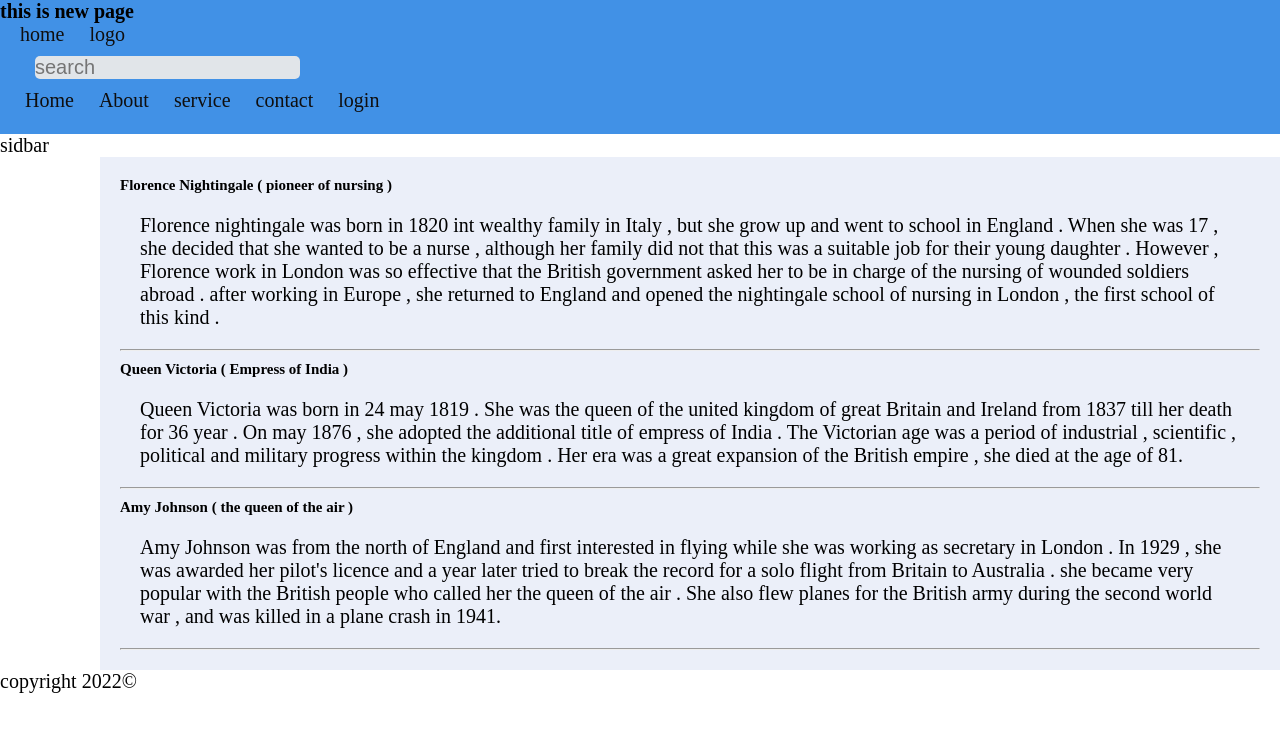
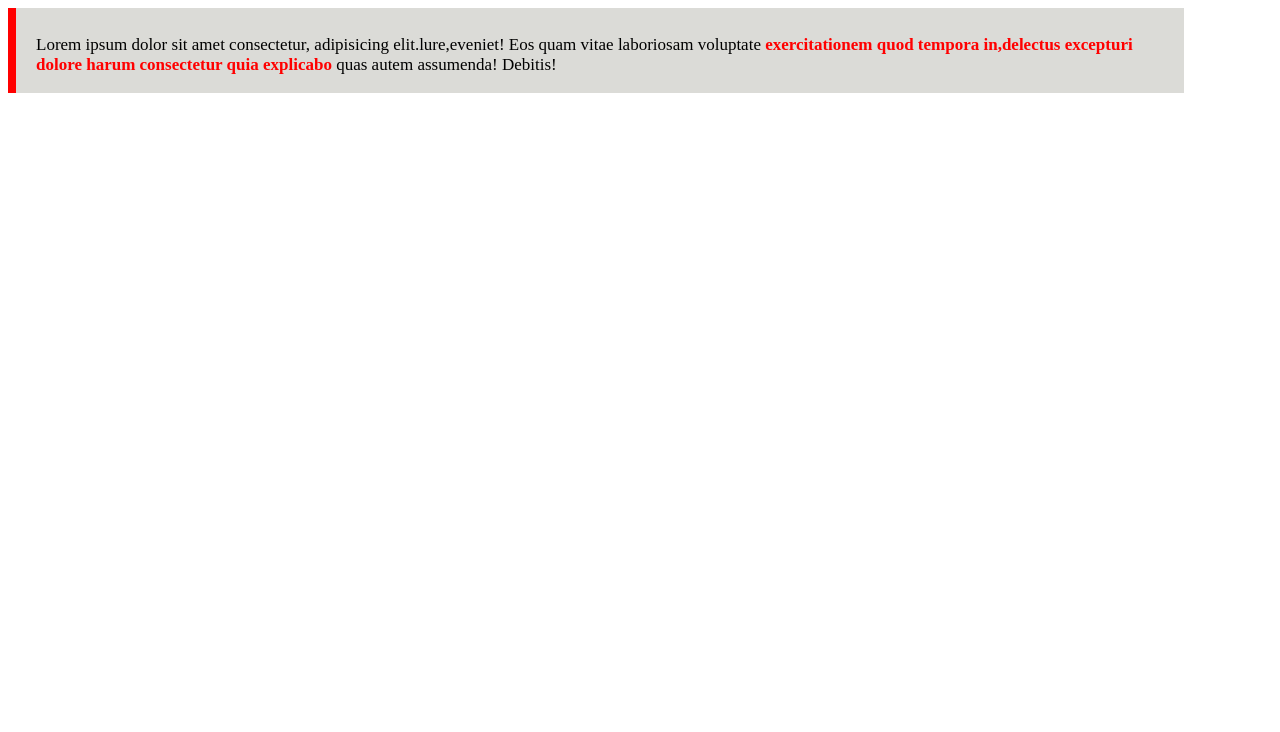
Before and after one commit to rafelhabeeb4/web, a plain HTML site: page index4.html in a window 1280 px wide. Drawn offline with Linux system fonts and the light colour scheme.

Commit message:
Add files via upload

```diff
--- a/index4.html
+++ b/index4.html
@@ -1,134 +1,31 @@
 <!DOCTYPE html>
-<html>
+<html lang="en">
 <head>
-        <title>project</title>
-        <meta charset="UTF-8"/>
+    <meta charset="UTF-8">
+    <meta http-equiv="X-UA-Compatible" content="IE=edge">
+    <meta name="viewport" content="width=device-width, initial-scale=1.0">
+    <title>Document</title>
 </head>
 <body>
-    <header>
-        <div clas ="continer">
-            <h1 class="section">this is new page</h1>
-            <ul class="sconder-section">
-                <li><a href="#">home</a></li>
-                <li><a href="#">logo</a></li>
-            </ul>
-            <li><input type="text"placeholder="search"class="serchbar"></li>
+    <div class="div">
+        <p>Lorem ipsum dolor sit amet consectetur, adipisicing elit.lure,eveniet! Eos quam vitae laboriosam voluptate <span>exercitationem quod tempora in,delectus excepturi dolore harum consectetur quia explicabo </span> quas autem assumenda! Debitis!</p>
     </div>
-        <div class="navigation">
-        <vav>
-            <ul>
-                <li><a href="#">Home</a></li>
-                <li><a href="#">About</a></li>
-                <li><a href="#">service</a></li>
-                <li><a href="#">contact</a></li>
-                <li><a href="#">login</a></li>
-            </ul>
-        </vav>
-        </div>
-    </header>
-    <nav class="sidbar">
-        <p>sidbar</p>
-    </nav>
-    <main>
-        <section class ="section-fo">
-            <h2>Florence Nightingale ( pioneer of nursing )</h2>
-            <p>Florence nightingale was born in 1820 int wealthy family in Italy , but she grow up and went to school in England .
-                When she was 17 , she decided that she wanted to be a nurse , although her family did not that this was a suitable job for their young daughter . However , Florence work in London was so effective that the British government asked her to be in charge of the nursing of wounded soldiers abroad .
-                after working in Europe , she returned to England and opened the nightingale school of nursing in London , the first school of this kind .</p>
-        </section>
-        <hr>
-        <section class="rhf">
-            <h2>Queen Victoria ( Empress of India )</h2>
-            <p>Queen Victoria was born in 24 may 1819 . She was the queen of the united kingdom of great Britain and Ireland from 1837 till her death for 36 year .
-                On may 1876 , she adopted the additional title of empress of India .
-                The Victorian age was a period of industrial , scientific , political and military progress within the kingdom .
-                Her era was a great expansion of the British empire , she died at the age of 81.</p>
-        </section>
-        <hr>
-        <section class="sent">
-            <h2>Amy Johnson ( the queen of the air )</h2>
-            <p>Amy Johnson was from the north of England and first interested in flying while she was working as secretary in London .
-                In 1929 , she was awarded her pilot's licence and a year later tried to break the record for a solo flight from Britain to Australia .
-                she became very popular with the British people who called her the queen of the air .
-                She also flew planes for the British army during the second world war , and was killed in a plane crash in 1941.</p>
-        </section>
-        <hr>
-    </main>
-    <footer>
-        <p>copyright 2022&#169;</p>
-    </footer>
     <style>
-        * {
-             font-size: 20px;
-             margin: 0px;
-             padding: 0px;
+        .div{
+            width:90%;
+            height: 50px;
+            font-size: 17px;
+            background-color:rgba(207, 207, 202, 0.75);
+            padding-left:20px;
+             padding-top:10px;
+             padding-bottom:25px;
+             padding-right:10px;
+             border-left:8px solid red;
         }
-         header {
-             display: grid;
-             grid-template-rows: 2fr 1fr;
-             background-color: rgb(65, 145, 230);
-         }
-         main {
-             background-color: rgb(235, 239, 249);
-             margin-left: 5rem;
-             padding: 1rem;
-         }
-         .continer{
-            display: flex;
-             justify-content: space-between;
-             align-items: center;
-             background-color: rgb(13, 225, 179);
-         }
-          .logo{
-            margin: 10px 25px;
-             display: inline-block;
-          }
-          .serchbar {
-             margin: 10px 25px;
-             background-color: rgb(225, 229, 233);
-             border: none;
-             border-radius: 5px;
-
-         }
-
-         li, a {
-             display: inline-block;
-             margin-left: 10px;
-             text-decoration: none;
-             color:rgb(15, 14, 14)
-         }
-         .logo {
-             display: inline-block;
-             color:rgb(240, 240, 9);
-             margin: 10px 25px;
-         }
-
-         .navigation {
-             margin-left: 5px;
-         }
-         .section-fo p{
-            font-size: 20px;
-            margin: 20px;
-         }
-         .rhf p{
-            font-size: 20px;
-            margin: 20px;
-         }
-         .sent p{
-            font-size: 20px;
-            margin: 20px;
-         }
-         .section-fo h2{
-            font-size: 15px;
-
-         }
-         .rhf h2{
-            font-size: 15px;
-            padding-top:10px ;
-         }
-         .sent h2{
-            font-size:15px;
-            padding-top:10px;
+        .div span{
+            color:red;
+            font-weight:bold;
+            font-size: 14x;
         }
     </style>
 </body>
```
Lines whose indentation alone changed are shown as unchanged.
